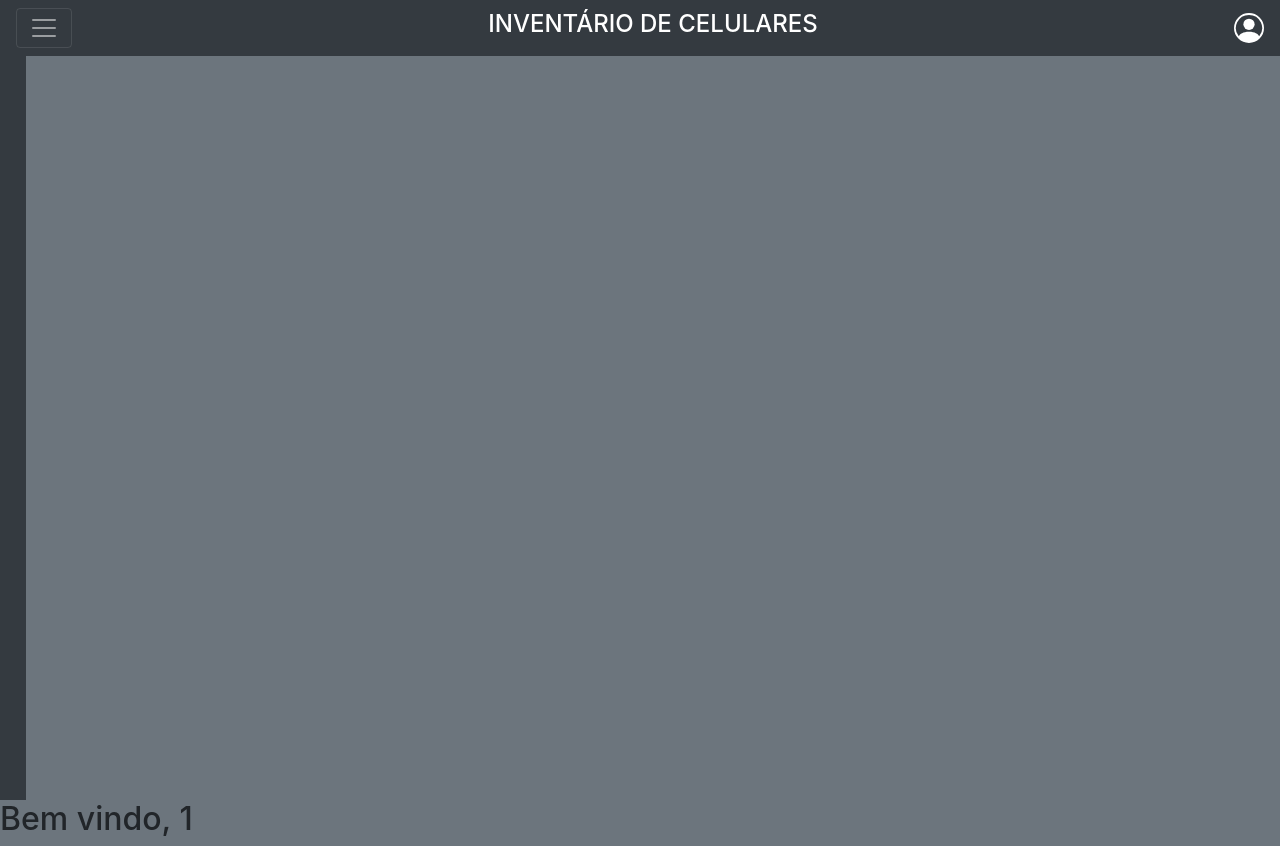
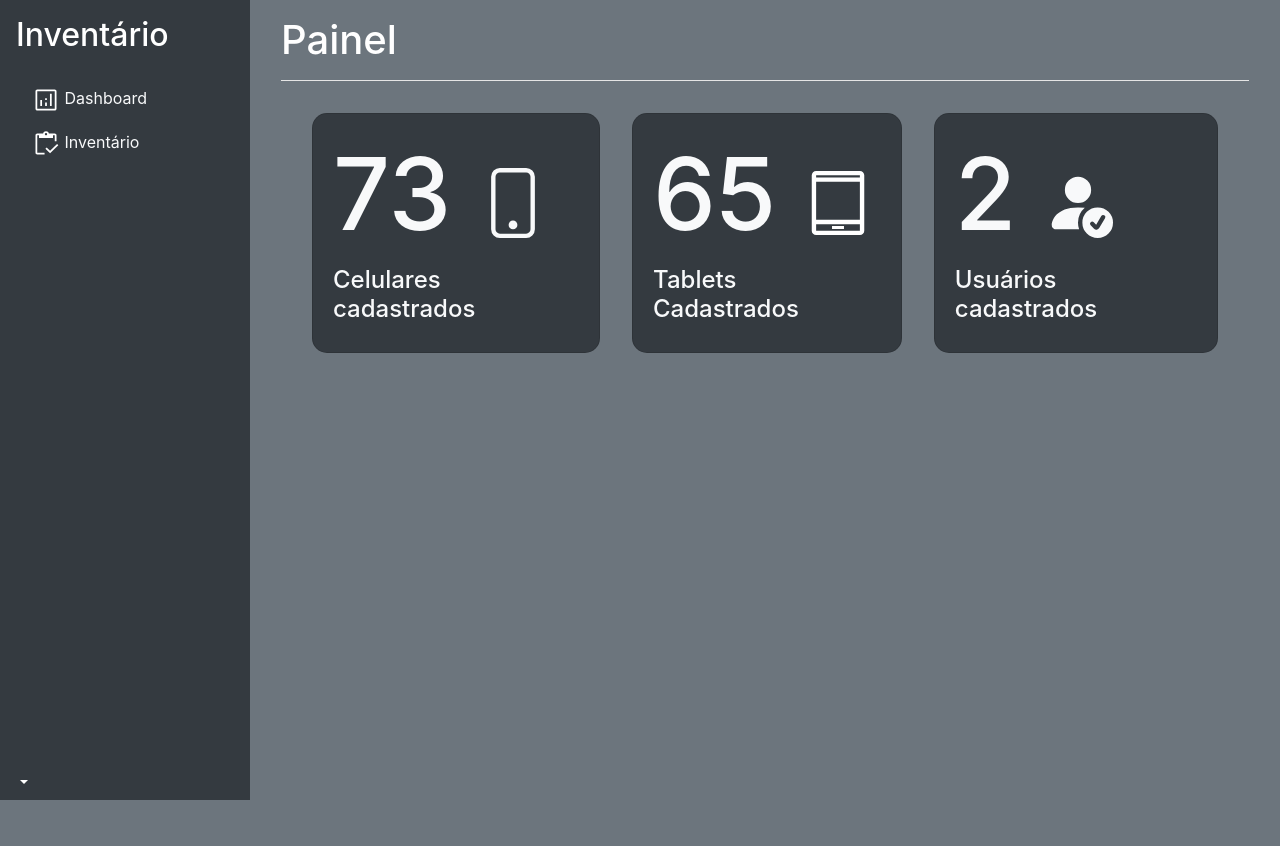
Before and after one commit to rodrigohurtado99/inventario, a Flask app: page /home in a window 1280 px wide. After the commit the page ends 800 px from the top, so only its background shows below. Run offline with Flask 3, Linux system fonts and the light colour scheme; a user stored in the database is signed in; some libraries are stand-ins or nearby versions.

Commit message:
alterações na estrutura do site

```diff
--- a/app.py
+++ b/app.py
@@ -12,11 +12,15 @@
 login_manager.init_app(app) # conecta ele ao app
 login_manager.login_view = 'login' # define página de login padrão
 
+# mensagem de erro ao tentar acessar uma página que é necessário estar logado
+login_manager.login_message = "Você precisa estar logado para acessar esta página."
+login_manager.login_message_category = "warning"
 
 # exemplo de base de dados
 usuarios = {
     'rodrigo': generate_password_hash('1234')
 }
+
 
 # classe de métodos do usuário
 
@@ -32,8 +36,13 @@
 @app.route('/home')
 @login_required # exige que esteja logado para acessar a página
 def home():
+    return render_template('home.html', nome=current_user.id) # pega o nome do usuário que fez login
 
-    return render_template('home.html', nome=current_user.id) # pega o nome do usuário que fez login
+
+@app.route('/recuperar_senha')
+def recuperar_senha():
+    return render_template('recuperar_senha.html')
+
 
 @app.route("/", methods=["GET", "POST"])
 def login():
--- a/templates/home.html
+++ b/templates/home.html
@@ -1,26 +1,85 @@
 <!DOCTYPE html>
 <html lang="pt-br">
+
 <head>
     <meta charset="UTF-8">
     <meta name="viewport" content="width=device-width, initial-scale=1.0">
     <title>Home</title>
     <link rel="stylesheet" href="{{ url_for('static', filename='css/bootstrap.css')}}">
+    <link rel="stylesheet" href="https://fonts.googleapis.com/css2?family=Material+Symbols+Outlined:opsz,wght,FILL,GRAD@48,400,0,0&icon_names=tablet_android" />
+
 </head>
-<body class="bg-secondary">
-<nav class="navbar navbar-dark bg-dark text-white fixed-top">
-    <button class="navbar-toggler" type="button" data-toggle="collapse" data-target="#navbarToggleExternalContent" aria-controls="navbarToggleExternalContent" aria-expanded="false" aria-label="Toggle navigation">
-        <span class="navbar-toggler-icon"></span>
-    </button>
-    <h4>INVENTÁRIO DE CELULARES</h4>
-    <a href="{{ url_for('logout') }}">
-        <i class="bi bi-person text-white"><svg xmlns="http://www.w3.org/2000/svg" width="30" height="30" fill="currentColor" class="bi bi-person-circle" viewBox="0 0 16 16">
-            <path d="M11 6a3 3 0 1 1-6 0 3 3 0 0 1 6 0"/>
-            <path fill-rule="evenodd" d="M0 8a8 8 0 1 1 16 0A8 8 0 0 1 0 8m8-7a7 7 0 0 0-5.468 11.37C3.242 11.226 4.805 10 8 10s4.757 1.225 5.468 2.37A7 7 0 0 0 8 1"/>
-        </svg></i>
-    </a>
-</nav>
-<nav class="navbar-dark bg-dark border-top" style="max-width: 2%; height: 100vh;">
-</nav>
-<h2>Bem vindo, {{ nome }}</h2>
+
+<body class="bg-secondary text-white">
+    <div class="d-flex">
+        <div class="d-flex flex-column flex-shrink-0 p-3 text-white bg-dark" style="width: 250px; height: 100vh;">
+            <h2>Inventário</h2>
+            <ul class="nav nav-pills flex-column mb-auto mt-3">
+
+                <li class="nav-item ">
+                    <a href="#" class="nav-link text-light" aria-current="page">
+                       <svg xmlns="http://www.w3.org/2000/svg" height="28px" viewBox="0 -960 960 960" width="28px" fill="#FFFFFF"><path d="M284-277h60v-205h-60v205Zm332 0h60v-420h-60v420Zm-166 0h60v-118h-60v118Zm0-205h60v-60h-60v60ZM180-120q-24 0-42-18t-18-42v-600q0-24 18-42t42-18h600q24 0 42 18t18 42v600q0 24-18 42t-42 18H180Zm0-60h600v-600H180v600Zm0-600v600-600Z"/></svg>
+                        <span>Dashboard</span>
+                    </a>
+                </li>
+                <li class="nav-item ">
+                    <a href="#" class="nav-link text-light" aria-current="page">
+                        <svg xmlns="http://www.w3.org/2000/svg" height="28px" viewBox="0 -960 960 960" width="28px" fill="#FFFFFF"><path d="M620-159 460-319l43-43 117 117 239-239 43 43-282 282Zm220-414h-60v-207h-60v90H240v-90h-60v600h251v60H180q-26 0-43-17t-17-43v-600q0-26 17-43t43-17h202q7-35 34.5-57.5T480-920q36 0 63.5 22.5T578-840h202q26 0 43 17t17 43v207ZM480-780q17 0 28.5-11.5T520-820q0-17-11.5-28.5T480-860q-17 0-28.5 11.5T440-820q0 17 11.5 28.5T480-780Z"/></svg>
+                        <span>Inventário</span>
+                    </a>
+                </li>
+            </ul>
+            <div class="dropdown">
+                <a href="#" class="d-flex align-items-center text-white text-decoration-none dropdown-toggle"
+                    id="dropdownUser1" data-bs-toggle="dropdown" aria-expanded="false">
+                    <strong></strong>
+                </a>
+                <ul class="dropdown-menu dropdown-menu-dark text-small shadow" aria-labelledby="dropdownUser1">
+                    <li><a class="dropdown-item" href="#">New project...</a></li>
+                    <li><a class="dropdown-item" href="#">Settings</a></li>
+                    <li><a class="dropdown-item" href="#">Profile</a></li>
+                    <li>
+                        <hr class="dropdown-divider">
+                    </li>
+                    <li><a class="dropdown-item" href="#">Sign out</a></li>
+                </ul>
+            </div>
+        </div>
+        <div class="container m-3">
+            <h1>Painel</h1>
+            <hr class="bg-white">
+            <div class="container">
+                <div class="d-flex">
+                <div class="card text-dark bg-dark m-3" style="max-width: 18rem; border-radius: 15px;">
+                <div class="card-body text-light" >
+                    <h2 class="card-title" style="font-size:100px">73 <svg xmlns="http://www.w3.org/2000/svg" width="70" height="70" fill="currentColor" class="bi bi-phone" viewBox="0 0 16 16">
+                    <path d="M11 1a1 1 0 0 1 1 1v12a1 1 0 0 1-1 1H5a1 1 0 0 1-1-1V2a1 1 0 0 1 1-1zM5 0a2 2 0 0 0-2 2v12a2 2 0 0 0 2 2h6a2 2 0 0 0 2-2V2a2 2 0 0 0-2-2z"/>
+                    <path d="M8 14a1 1 0 1 0 0-2 1 1 0 0 0 0 2"/>
+                    </svg>
+                    </h2>
+                    <h4>Celulares cadastrados</h4>
+                </div>
+            </div>
+                <div class="card text-dark bg-dark m-3" style="max-width: 18rem; border-radius: 15px;">
+                <div class="card-body text-light" >
+                    <h2 class="card-title" style="font-size:100px">65 <svg xmlns="http://www.w3.org/2000/svg" height="70" viewBox="0 -960 960 960" width="70" fill="#FFFFFF"><path d="M180-40q-24.75 0-42.37-17.63Q120-75.25 120-100v-760q0-24.75 17.63-42.38Q155.25-920 180-920h600q24.75 0 42.38 17.62Q840-884.75 840-860v760q0 24.75-17.62 42.37Q804.75-40 780-40H180Zm0-150v90h600v-90H180Zm218 65h164v-40H398v40ZM180-250h600v-520H180v520Zm0-580h600v-30H180v30Zm0 0v-30 30Zm0 640v90-90Z"/></svg>
+                    </h2>
+                    <h4>Tablets Cadastrados</h4>
+                </div>
+            </div>
+                <div class="card text-dark bg-dark m-3" style="max-width: 18rem; border-radius: 15px;">
+                <div class="card-body text-light" >
+                    <h2 class="card-title" style="font-size:100px">2 <svg xmlns="http://www.w3.org/2000/svg" width="70" height="70" fill="currentColor" class="bi bi-person-fill-check" viewBox="0 0 16 16">
+                    <path d="M12.5 16a3.5 3.5 0 1 0 0-7 3.5 3.5 0 0 0 0 7m1.679-4.493-1.335 2.226a.75.75 0 0 1-1.174.144l-.774-.773a.5.5 0 0 1 .708-.708l.547.548 1.17-1.951a.5.5 0 1 1 .858.514M11 5a3 3 0 1 1-6 0 3 3 0 0 1 6 0"/>
+                    <path d="M2 13c0 1 1 1 1 1h5.256A4.5 4.5 0 0 1 8 12.5a4.5 4.5 0 0 1 1.544-3.393Q8.844 9.002 8 9c-5 0-6 3-6 4"/>
+                    </svg>
+                    </h2>
+                    <h4>Usuários cadastrados</h4>
+                </div>
+            </div>
+        </div>
+        </div>
+    </div>
 </body>
+
 </html>
--- a/templates/login.html
+++ b/templates/login.html
@@ -21,16 +21,18 @@
     <div class="form-group">
         <label class="mt-3">Senha</label>
         <input type="password" class="form-control" name="senha" placeholder="Digite aqui sua senha" required>
-        <small><a href="#" class="text-secondary">Esqueci minha senha</a></small>
+        <small><a href="{{url_for('recuperar_senha')}}" class="text-secondary">Esqueci minha senha</a></small>
     </div>
         <input type="submit" class="btn btn-primary btn-block" value="Acessar">
         <small>Copyright 2025 &copy; <a href="https://www.skymsen.com" class="text-primary">Metalúrgica Skymsen LTDA</a></small>
     </form>
+    <!-- Tratamento de erros -->
      {% with messages = get_flashed_messages(with_categories=true) %}
       {% for category, msg in messages %}
         <div class="alert alert-danger" role="alert">{{ msg }}</div>
       {% endfor %}
     {% endwith %}
+
     </div>
     </div>
 </body>
```
Also changed, not shown: templates/recuperar_senha.html (added, +12 -0 lines), static/img/logo.png (added), tablet_android_70dp_1F1F1F_FILL0_wght400_GRAD0_opsz48.svg (added).
